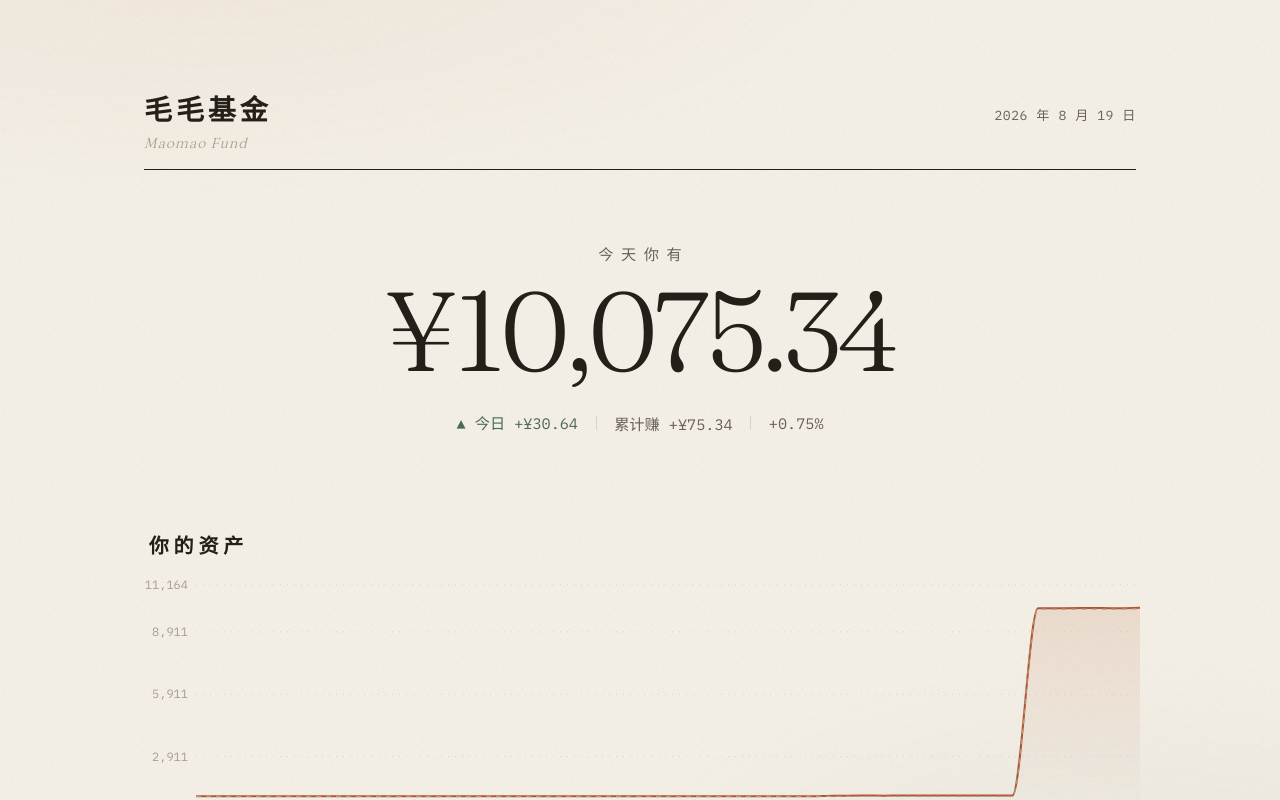
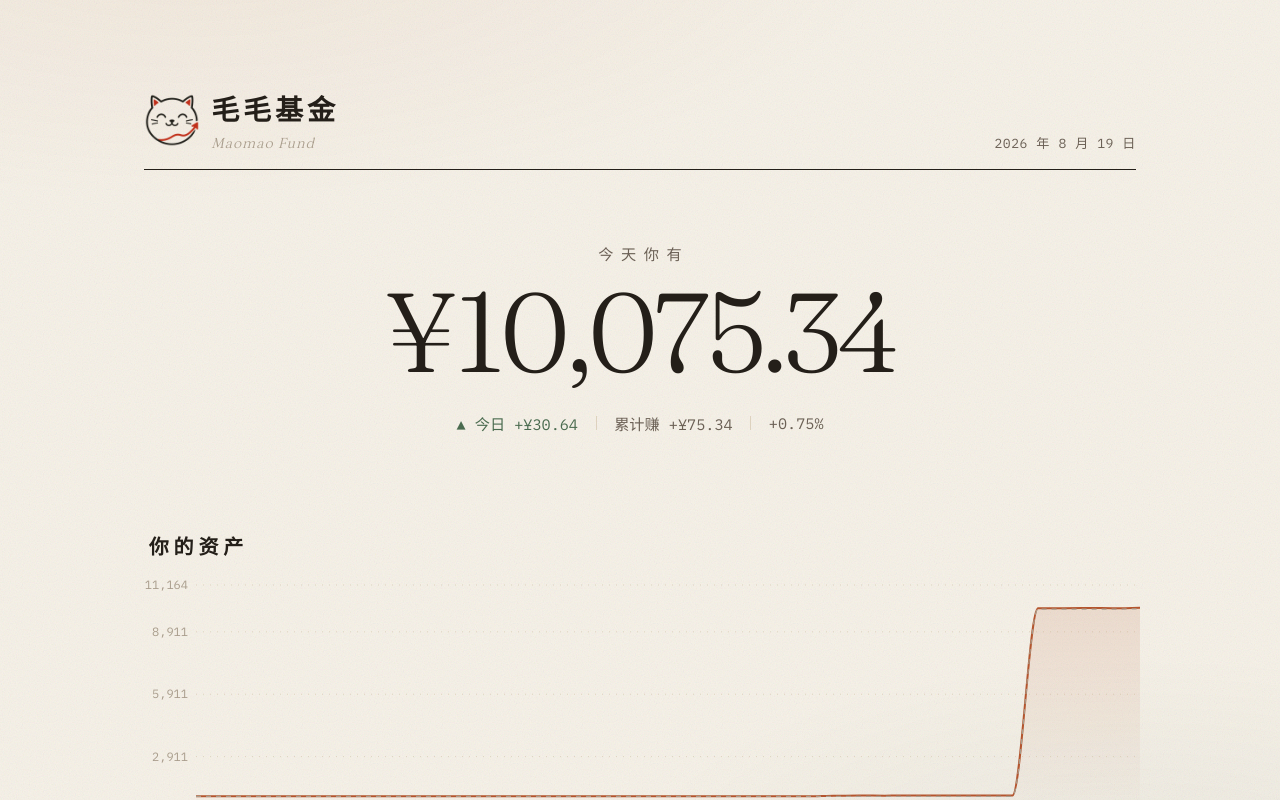
Before and after one commit to brojyf/sister-fund, a React (Vite) app: page / in a window 1280 px wide. Shown: the top 800 px of the page. Built offline with nearby package versions, Linux system fonts and the light colour scheme.

Commit message:
添加毛毛品牌的 favicon 和页头图标

```diff
--- a/index.html
+++ b/index.html
@@ -4,6 +4,7 @@
     <meta charset="UTF-8" />
     <meta name="viewport" content="width=device-width, initial-scale=1.0" />
     <meta name="theme-color" content="#f7f2e8" />
+    <link rel="icon" type="image/png" href="/favicon-maomao.png" />
     <title>毛毛基金</title>
     <link rel="preconnect" href="https://fonts.googleapis.com" />
     <link rel="preconnect" href="https://fonts.gstatic.com" crossorigin />
--- a/src/App.css
+++ b/src/App.css
@@ -32,6 +32,19 @@
   flex-wrap: wrap;
   padding-bottom: 1.1rem;
   border-bottom: 1px solid var(--ink);
+}
+
+.masthead__brand {
+  display: flex;
+  align-items: center;
+  gap: 0.7rem;
+}
+
+.masthead__icon {
+  display: block;
+  width: 3.5rem;
+  height: 3.5rem;
+  flex: 0 0 auto;
 }
 
 .masthead h1 {
--- a/src/App.tsx
+++ b/src/App.tsx
@@ -47,9 +47,12 @@ export default function App() {
   return (
     <main className="sheet">
       <header className="masthead">
-        <div className="masthead__title">
-          <h1>毛毛基金</h1>
-          <p className="masthead__latin">Maomao Fund</p>
+        <div className="masthead__brand">
+          <img className="masthead__icon" src="/favicon-maomao.png" alt="" width="56" height="56" />
+          <div className="masthead__title">
+            <h1>毛毛基金</h1>
+            <p className="masthead__latin">Maomao Fund</p>
+          </div>
         </div>
         <time className="masthead__date">{formatChineseDate(latestDate)}</time>
       </header>
```
Also changed, not shown: public/favicon-maomao.png (added).
